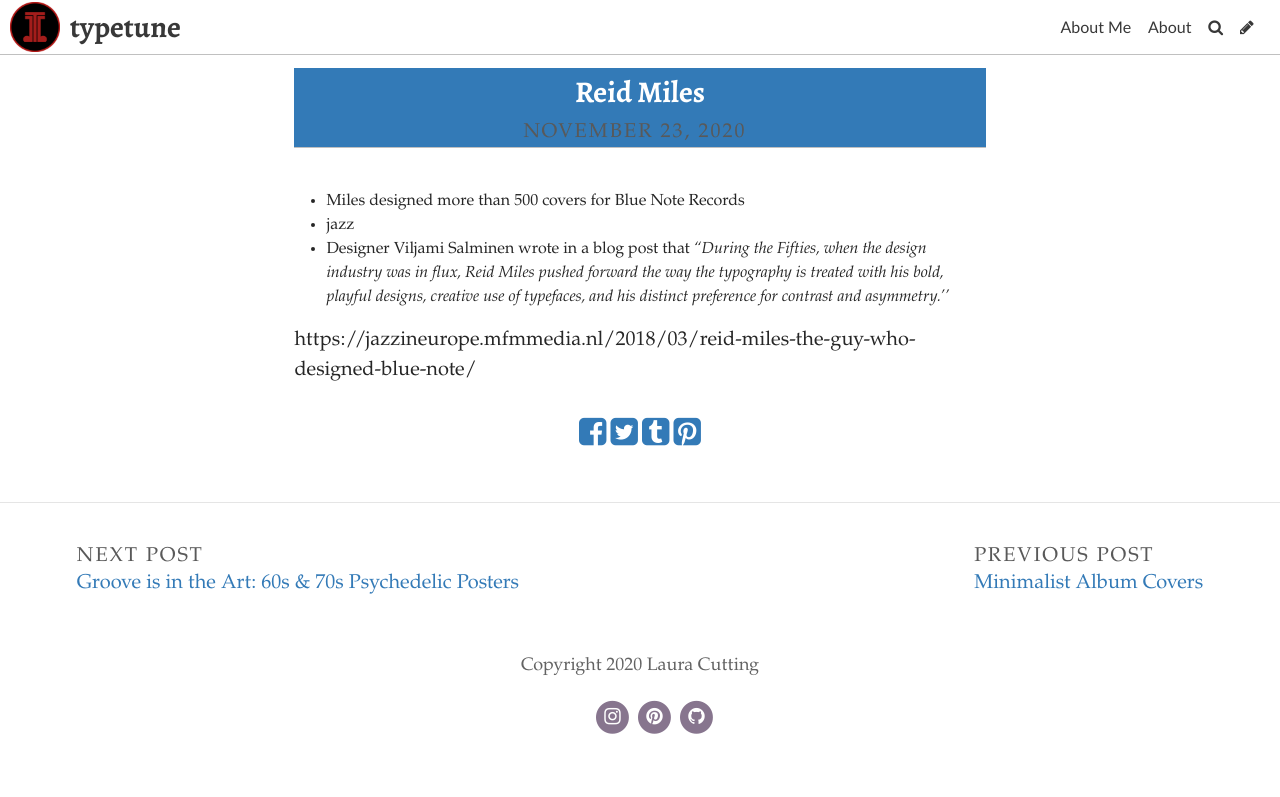
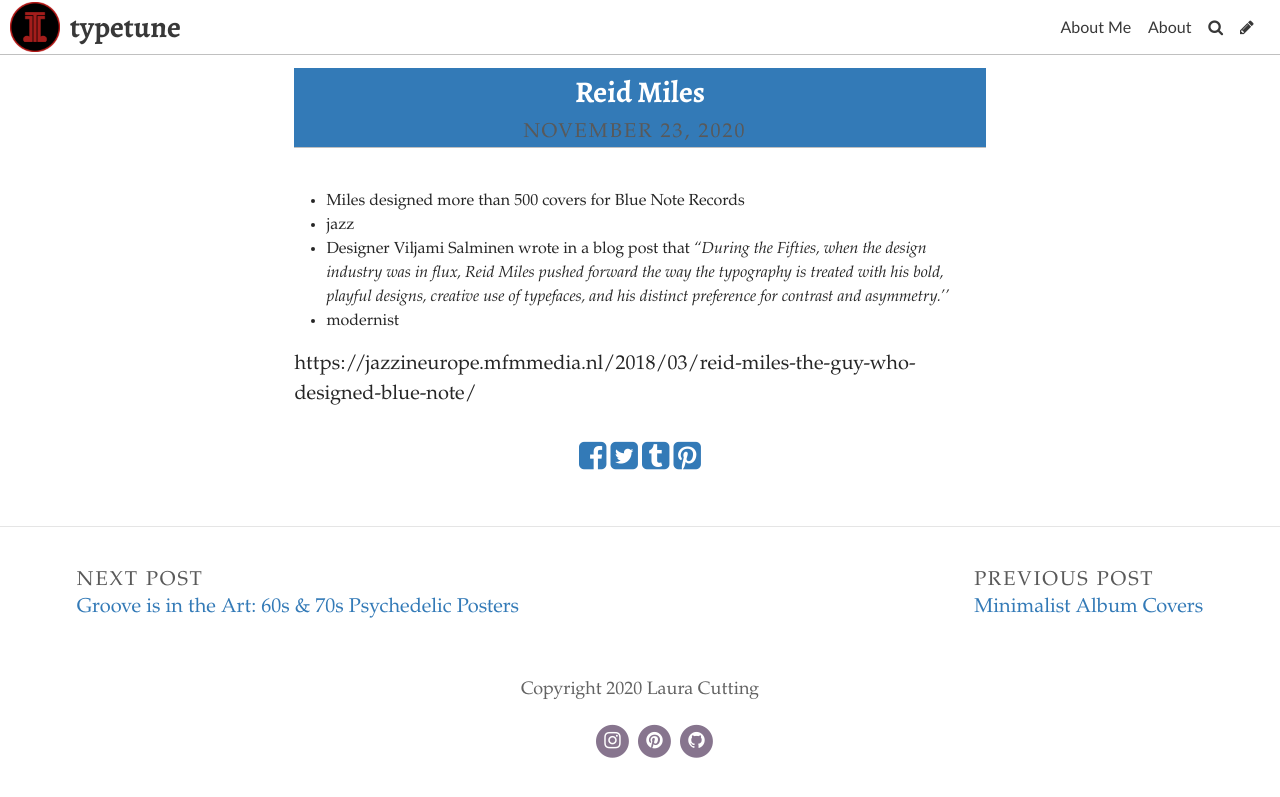
Before and after one commit to lauracutting/typetune, a Jekyll site: the page built from _posts/2020-11-23-reid-miles.md, in a window 1280 px wide. Shown: the top 797 px of the page. Built offline with Jekyll 4.4.1, drawn with Linux system fonts in a browser that asks for light colours; some web fonts are replaced.

Commit message:
Update Post “2020-11-23-reid-miles”

```diff
--- a/_posts/2020-11-23-reid-miles.md
+++ b/_posts/2020-11-23-reid-miles.md
@@ -7,6 +7,7 @@
 * Miles designed more than 500 covers for Blue Note Records
 * jazz
 * Designer Viljami Salminen wrote in a blog post that *“During the Fifties, when the design industry was in flux, Reid Miles pushed forward the way the typography is treated with his bold, playful designs, creative use of typefaces, and his distinct preference for contrast and asymmetry.''*
+* modernist
 
 
 
```
